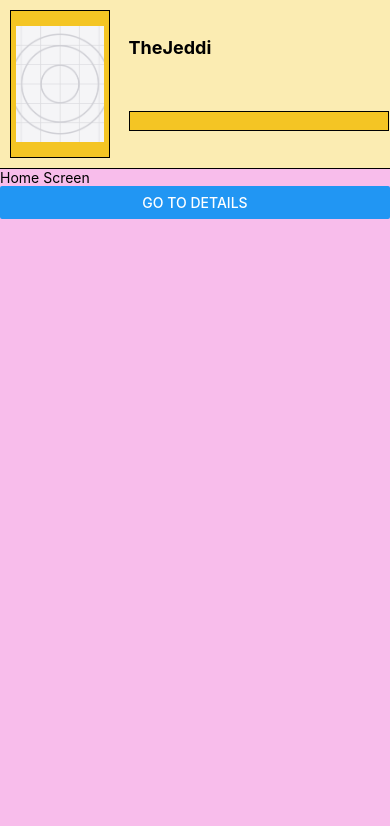
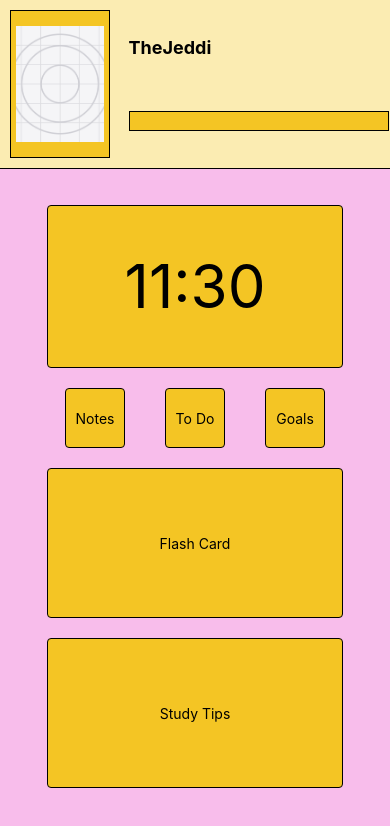
Before and after one commit to jbsalvador06/levelup-mobile-app, a React Native app: screen /Home in a window 390 px wide. Shown: the top 826 px of the page. Built offline with nearby package versions, Linux system fonts and the light colour scheme.

Commit message:
designed home screen

```diff
--- /dev/null
+++ b/components/Clock.js
@@ -0,0 +1,27 @@
+import { StyleSheet, Text, View } from "react-native";
+
+const Clock = () => {
+    return (
+        <View style={styles.container}>
+            <Text style={styles.text}>11:30</Text>
+        </View>
+    )
+}
+
+const styles = StyleSheet.create({
+    container: {
+        height: '25%',
+        width: '80%',
+        backgroundColor: '#F4C524',
+        borderWidth: 1,
+        borderRadius: 4,
+        marginBottom: 20,
+        alignItems: 'center',
+        justifyContent: 'center'
+    },
+    text: {
+        fontSize: 60
+    }
+});
+
+export default Clock;
--- a/navigation/appNavigation.js
+++ b/navigation/appNavigation.js
@@ -5,7 +5,7 @@ import HUD from "../components/HUD";
 
 // Screens
 import HomeScreen from "../screens/HomeScreen";
-import DetailsScreen from "../screens/DetailsScreen";
+import NotesScreen from "../screens/NotesScreen";
 
 const Stack = createNativeStackNavigator();
 
@@ -20,9 +20,9 @@ const AppNavigation = () => {
                     component={HomeScreen}
                 />
                 <Stack.Screen
-                    name="Details"
+                    name="Notes"
                     options={{ headerShown: false }}
-                    component={DetailsScreen}
+                    component={NotesScreen}
                 />
             </Stack.Navigator>
         </NavigationContainer>
--- a/screens/DetailsScreen.js
+++ /dev/null
@@ -1,13 +0,0 @@
-import { Button, StyleSheet, Text, View } from "react-native";
-import { SafeAreaView } from "react-native-safe-area-context";
-
-const DetailsScreen = ({ navigation }) => {
-    return (
-        <SafeAreaView>
-            <Text>Details Screen</Text>
-            <Button title="Go back" onPress={() => navigation.goBack()}/>
-        </SafeAreaView>
-    );
-}
-
-export default DetailsScreen;
--- a/screens/HomeScreen.js
+++ b/screens/HomeScreen.js
@@ -1,12 +1,44 @@
-import {  } from "react-native";
-import { Button, StyleSheet, Text, View } from "react-native";
-import { SafeAreaView } from "react-native-safe-area-context";
+import { Button, StyleSheet, Text, TouchableOpacity, View } from "react-native";
+import Clock from "../components/Clock";
 
-const HomeScreen = ({navigation}) => {
+const HomeScreen = ({ navigation }) => {
     return (
         <View style={styles.container}>
-            <Text>Home Screen</Text>
-            <Button title="Go to Details" onPress={() => navigation.navigate('Details')}/>
+            <Clock />
+            <View style={styles.taskContainer}>
+                <TouchableOpacity onPress={() => navigation.navigate('Notes')}>
+                    <View style={styles.taskButton}>
+                        <Text>Notes</Text>
+                    </View>
+                </TouchableOpacity>
+                <TouchableOpacity>
+                    <View style={styles.taskButton}>
+                        <Text>To Do</Text>
+                    </View>
+                </TouchableOpacity>
+                <TouchableOpacity>
+                    <View style={styles.taskButton}>
+                        <Text>Goals</Text>
+                    </View>
+                </TouchableOpacity>
+            </View>
+            <View style={styles.bigTaskContainer}>
+                {/* Flash Card */}
+                <TouchableOpacity>
+                    <View style={styles.bigTaskButton}>
+                        <Text>Flash Card</Text>
+                    </View>
+                </TouchableOpacity>
+            </View>
+            <View style={styles.bigTaskContainer}>
+                {/* Study Tips */}
+                <TouchableOpacity>
+                    <View style={styles.bigTaskButton}>
+                        <Text>Study Tips</Text>
+                    </View>
+                </TouchableOpacity>
+            </View>
+            {/* <Button title="Go to Details" onPress={() => navigation.navigate('Details')}/> */}
         </View>
     );
 }
@@ -15,6 +47,35 @@ const styles = StyleSheet.create({
     container: {
         backgroundColor: '#F8BDEB',
         height: '100%',
+        padding: 10,
+        justifyContent: 'center',
+        alignItems: 'center'
+    },
+    taskContainer: {
+        flexDirection: 'row',
+        marginBottom: 20,
+    },
+    taskButton: {
+        backgroundColor: '#F4C524',
+        width: 60,
+        height: 60,
+        marginHorizontal: 20,
+        borderWidth: 1,
+        borderRadius: 4,
+        justifyContent: 'center',
+        alignItems: 'center',
+    },
+    bigTaskContainer: {
+        width: '80%',
+    },
+    bigTaskButton: {
+        backgroundColor: '#F4C524',
+        marginBottom: 20,
+        borderWidth: 1,
+        borderRadius: 4,
+        justifyContent: 'center',
+        alignItems: 'center',
+        height: 150
     }
 })
 
--- /dev/null
+++ b/screens/NotesScreen.js
@@ -0,0 +1,12 @@
+import { Button, StyleSheet, Text, View } from "react-native";
+
+const NotesScreen = ({ navigation }) => {
+    return (
+        <View>
+            <Text>Notes Screen</Text>
+            <Button title="Go back" onPress={() => navigation.goBack()}/>
+        </View>
+    );
+}
+
+export default NotesScreen;
```
